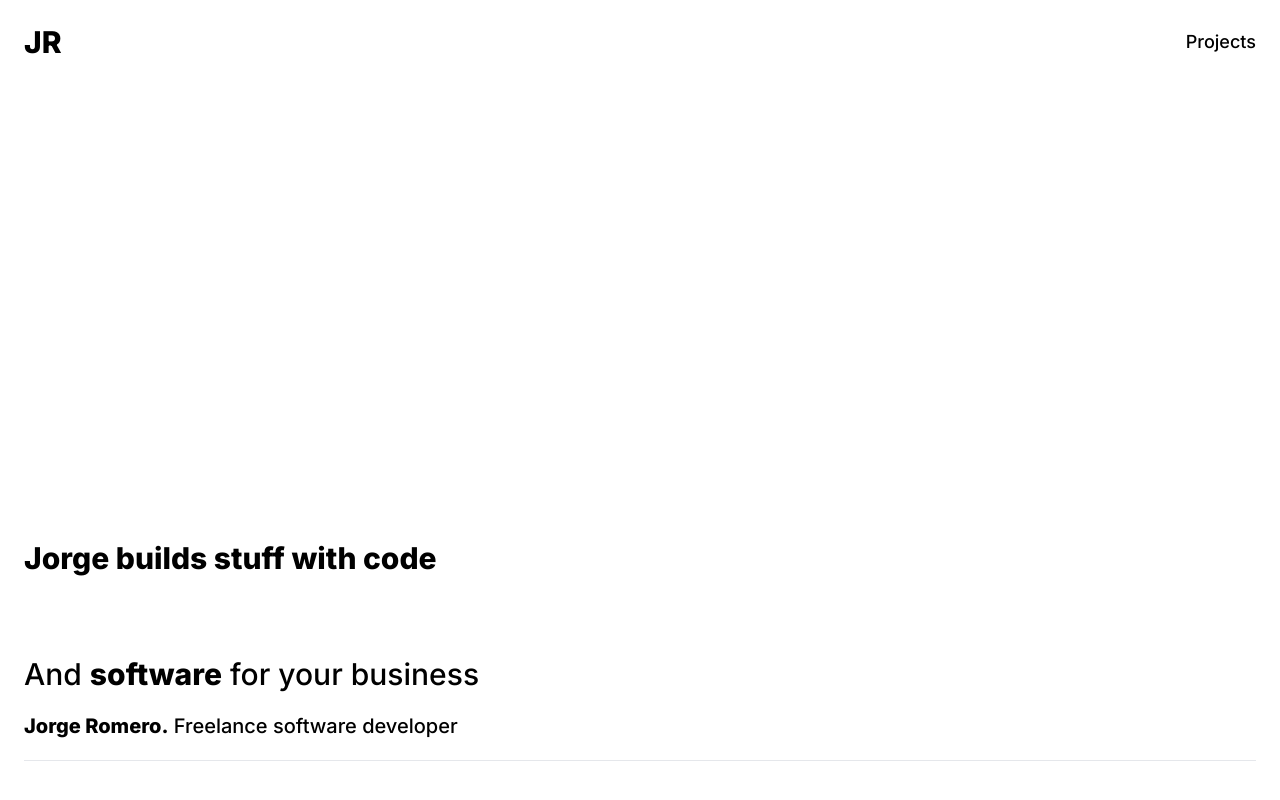
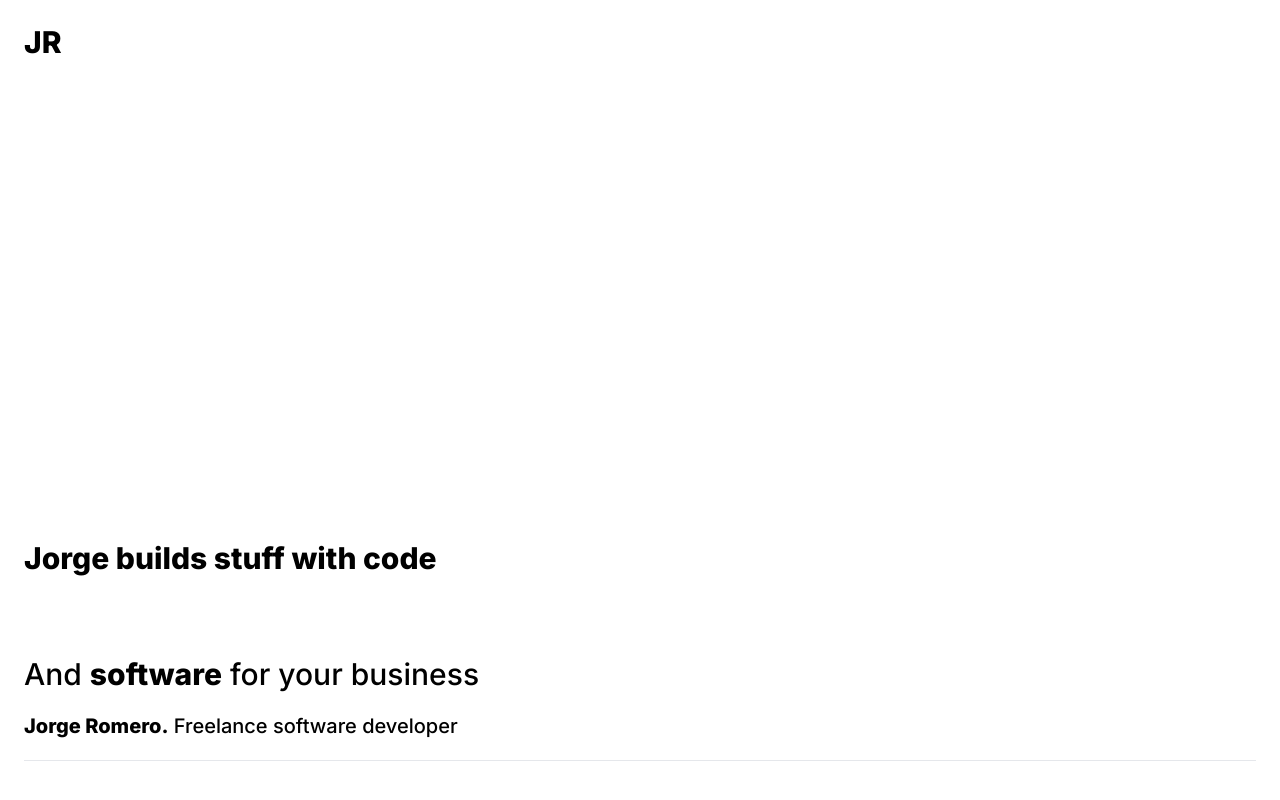
Before and after one commit to JorchRL/personal-website, a Next.js app: page / in a window 1280 px wide. Shown: the top 800 px of the page. Built offline with nearby package versions, Linux system fonts and the light colour scheme.

Commit message:
Update _app.tsx

```diff
--- a/pages/_app.tsx
+++ b/pages/_app.tsx
@@ -16,9 +16,9 @@ function MyApp({ Component, pageProps }: AppProps) {
           <h1 className="font-bold text-3xl font-sans">JR</h1>
         </Link>
 
-        <Link href="/projects">
+        <Link href="/">
           <span className="text-lg ">
-            Projects
+
           </span>
         </Link>
 
```
